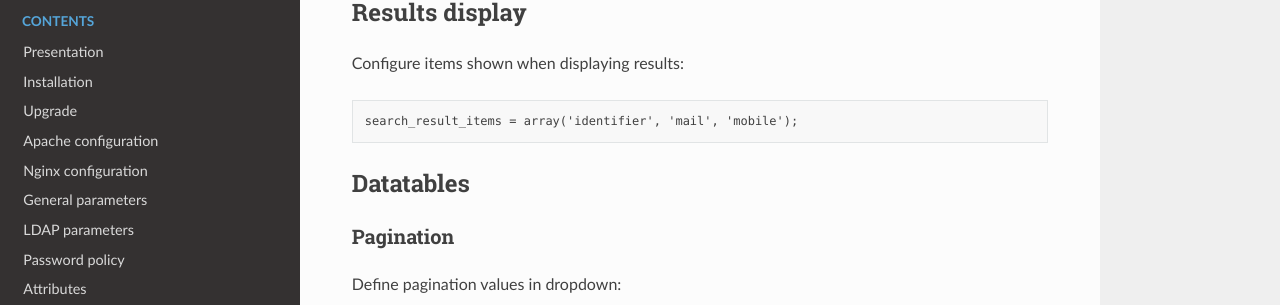
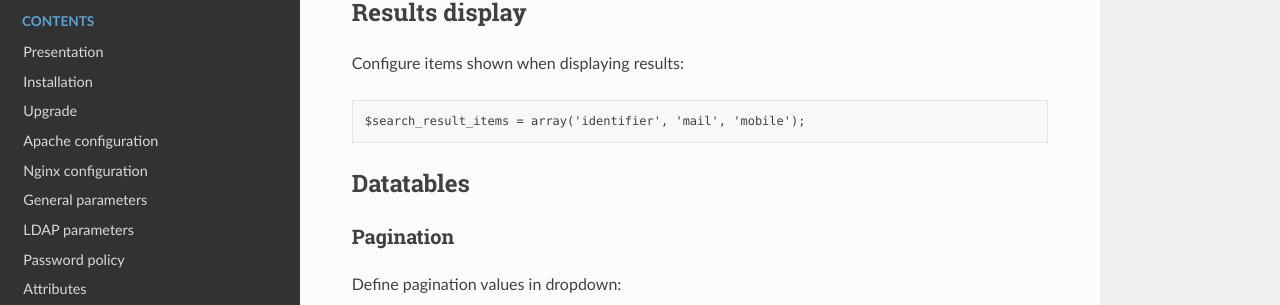
Before and after one commit to ltb-project/service-desk, a Sphinx documentation site: the page built from docs/search-parameters.rst, in a window 1280 px wide and 900 px high, scrolled down 303 px. Shown: the part 146-451 px from the top of the window. Built offline with Sphinx 7.4.7 and the Read the Docs theme 3.1.0, drawn with Linux system fonts in a browser that asks for light colours.

Commit message:
Doc typo

```diff
--- a/docs/search-parameters.rst
+++ b/docs/search-parameters.rst
@@ -23,7 +23,7 @@ Configure items shown when displaying results:
 
 .. code-block:: php
 
-    search_result_items = array('identifier', 'mail', 'mobile');
+    $search_result_items = array('identifier', 'mail', 'mobile');
 
 Datatables
 ----------
```
